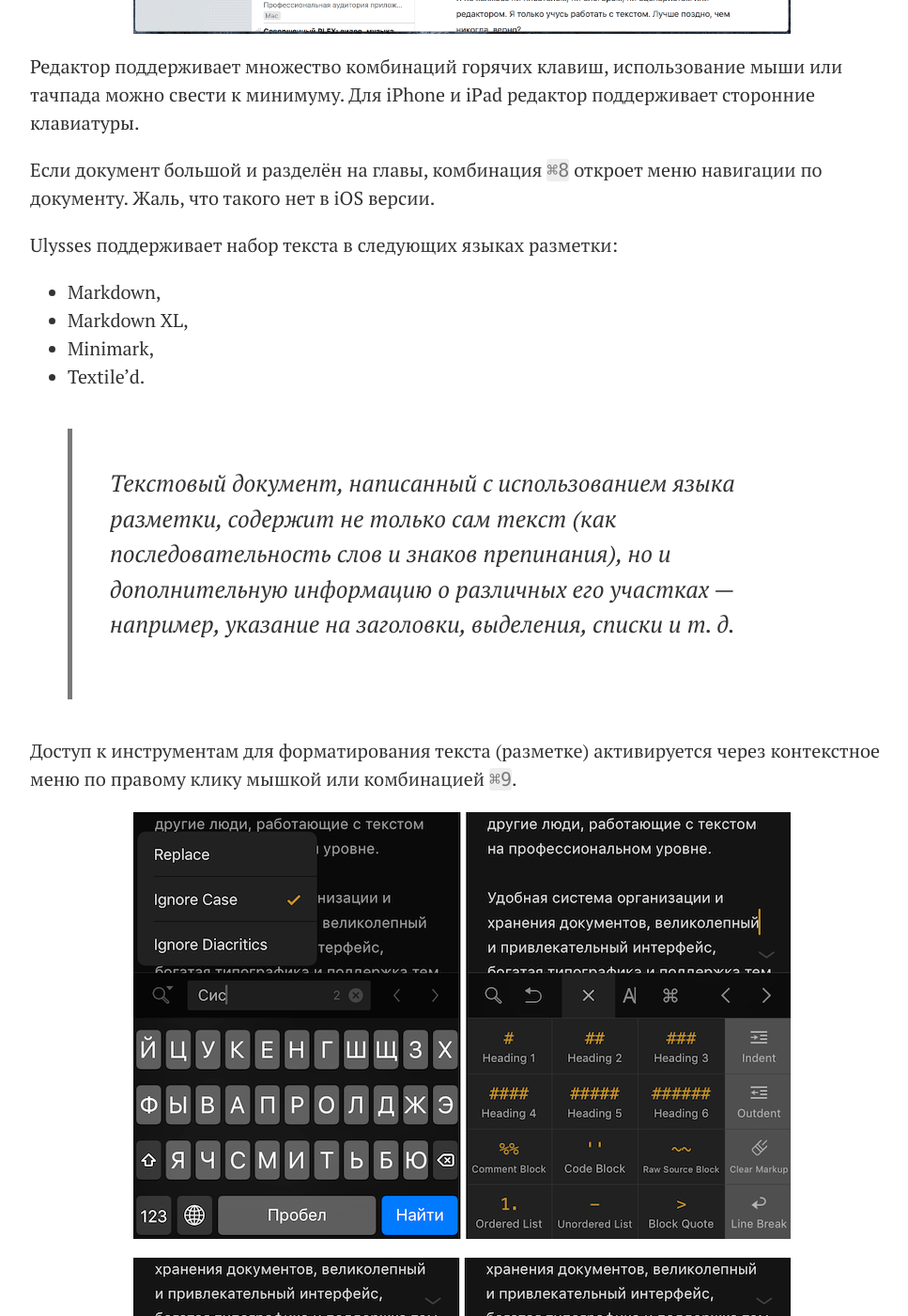
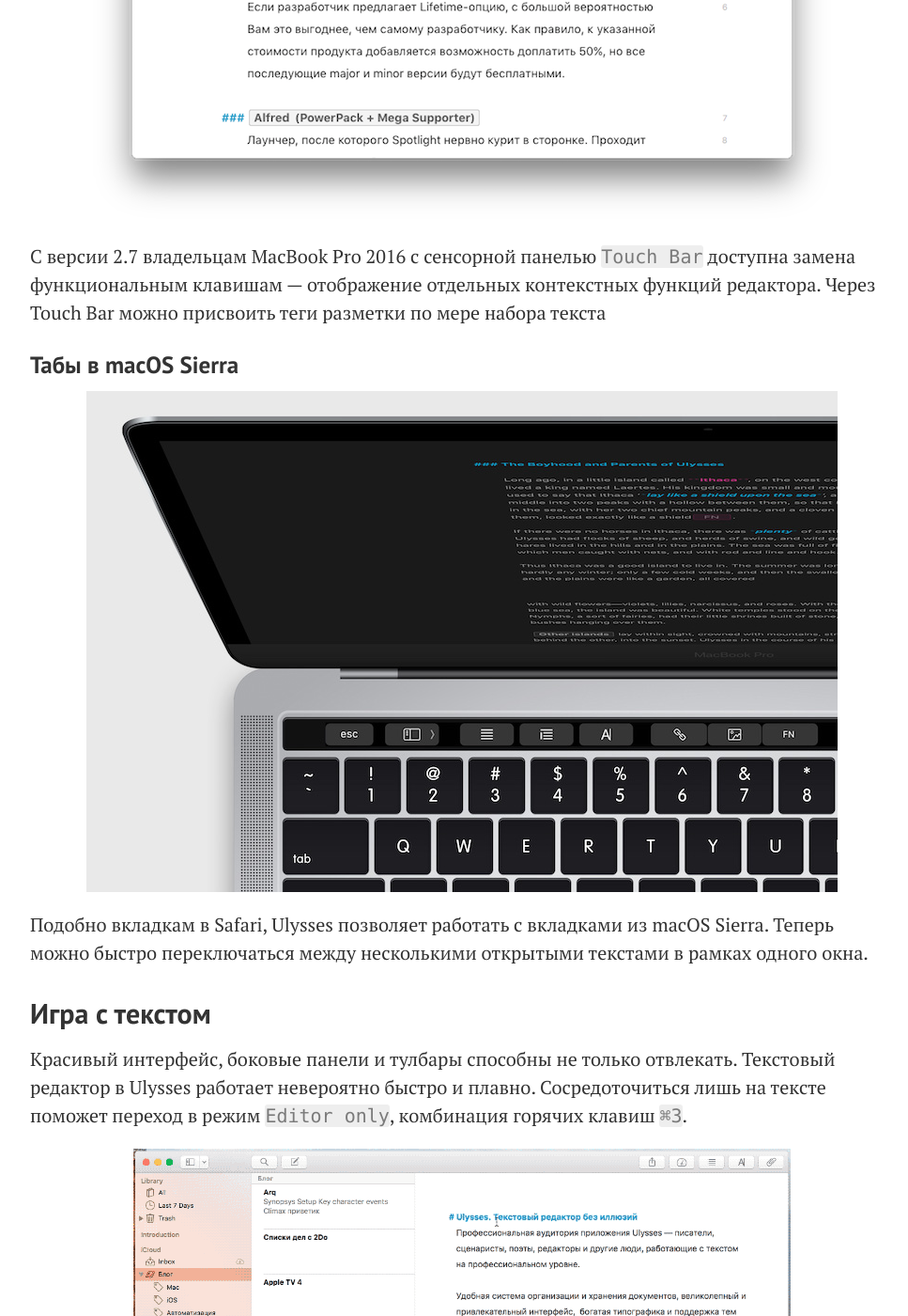
Before and after one commit to facetheheat/facetheheat.github.io, a Jekyll site: the page built from _posts/2016-04-30-ulysses.markdown, in a window 1280 px wide and 1400 px high, scrolled down 6659 px. Shown: the whole window at 94% size, without its empty margins (148-1115 px from the left). Built offline with Jekyll 4.4.1, drawn with Linux system fonts in a browser that asks for light colours; comment, search, counter and statistics services are not loaded; some of the changed text lies outside the part shown.

Commit message:
Add new Ulysses's features

```diff
--- a/_posts/2016-04-30-ulysses.markdown
+++ b/_posts/2016-04-30-ulysses.markdown
@@ -43,6 +43,8 @@
 
 В редакторе для iOS поддержка Dropbox появилась в версии 2.6, я описал ограничения при работе через Dropbox в заметке «[Синхронизация Ulysses через Dropbox](http://pavel.miroshnichen.co/2016/04/30/ulysses/)».
 
+Полноценная поддержка формата TextBundle в Ulysses 2.7 позволяет работать с TextBundle за пределами iCloud-библиотеки. TextBundle хранит текст и изображения, что значительно упрощает работу и передачу материала через Dropbox или внешние папки.
+
 ## По мере работы над произведением
 В библиотеке Ulysses можно быстро переключаться между текстовыми файлами, разбивать произведение на отдельные главы или сцены.  Редактор поддерживает логические группы и подгруппы.
 
@@ -76,6 +78,18 @@
 
 Поклонники лаунчеров оценят функцию `Quick Open`, по нажатию `⌘O` откроется всплывающее окно с поиском, для быстрого переключения по материалам. Fuzzy-механизм моментально отобразит результаты поиска по мере набора запроса. Поиск работает по всем библиотекам: iCloud, Dropbox и External Folders.
 
+
+### Поддержка Touch Bar в MacBook Pro 2016
+
+![](http://pavel.miroshnichen.co/images/2016/04/macOSSierra_Tabs.png)
+
+С версии 2.7 владельцам MacBook Pro 2016 с сенсорной панелью `Touch Bar` доступна замена функциональным клавишам — отображение отдельных контекстных функций редактора. Через Touch Bar можно присвоить теги разметки по мере набора текста
+
+### Табы в macOS Sierra
+
+![](http://pavel.miroshnichen.co/images/2016/04/MacBook_TouchBar.jpg)
+
+Подобно вкладкам в Safari, Ulysses позволяет работать с вкладками из macOS Sierra. Теперь можно быстро переключаться между несколькими открытыми текстами в рамках одного окна.
 
 ## Игра с текстом
 Красивый интерфейс, боковые панели и тулбары способны не только отвлекать. Текстовый редактор в Ulysses работает невероятно быстро и плавно. Сосредоточиться лишь на тексте поможет переход в режим `Editor only`, комбинация горячих клавиш `⌘3`.
@@ -140,7 +154,6 @@
 Помните мою статью [«Клавиатурный ниндзя: Text Expander, Typinator или aText»](http://pavel.miroshnichen.co/2015/11/05/text-ninja/)?
 
 
-
 ## Продукт труда
 Поделиться результатами работы можно в форматах EPUB, PDF, Markdown, DOCX и других. При экспорте задаётся стиль отображения документа. Обилие встроенных стилей не оставит равнодушным многих, но есть возможность добавить собственные стили.
 
@@ -160,6 +173,14 @@
 
 Для платформы Wordpress можно экспортировать в Wordpress.com, так и на собственный сервер.
 
+### Импорт из Evernote
+Все хоронят Evernote, а смышленые разработчики делают импорт документов — максимально упростить переход от Evernote к Ulysses. Текстовый редактор умеет импортировать ENEX-заметки (проприетарные заметки Evernote). При импорте есть возможность распознать блокноты Evernote с несколькими заметками — Ulysses создает отдельные разделы.
+
+### Скачать Ulysses
+Ulysses для iOS | Ulysses для OS X
+|:---:|:---:|
+[![](http://pavel.miroshnichen.co/images/2016/04/Ulysses-iOS-256.png)](https://itunes.apple.com/ru/app/ulysses/id950335311?mt=8&uo=4&at=1001l9gh&ct=blog) | [![](http://pavel.miroshnichen.co/images/2016/04/Ulysses-Mac-256.png)](https://itunes.apple.com/ru/app/ulysses/id623795237?mt=12&uo=4&at=1001l9gh&ct=blog)
+
 ## ⌘
 Невероятно мощный редактор Ulysses поможет написать и продемонстрировать свой шедевр.
 
```
Also changed, not shown: other parts of _posts/2016-04-30-ulysses.markdown (+0 -4 lines), images/2016/04/MacBook_TouchBar.jpg (added), images/2016/04/macOSSierra_Tabs.png (added).
